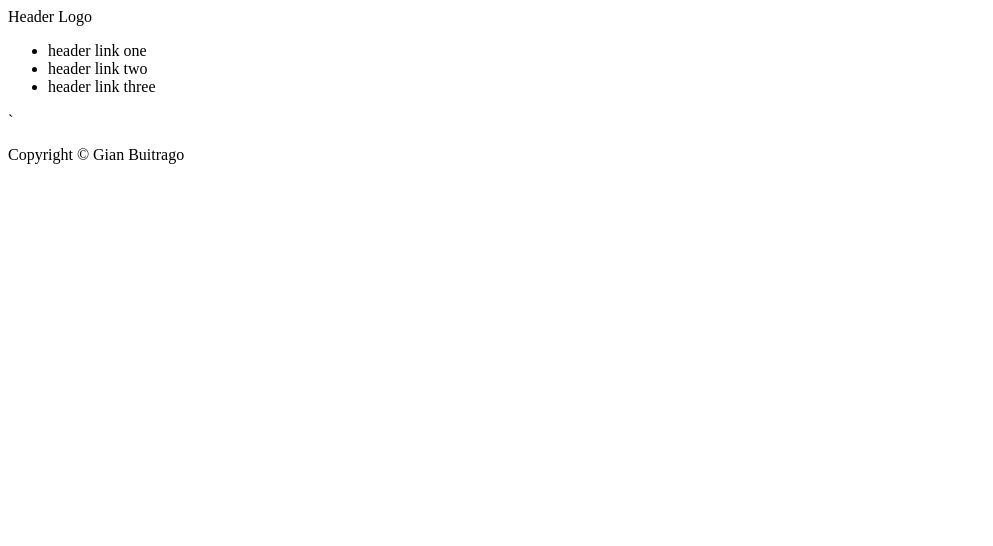
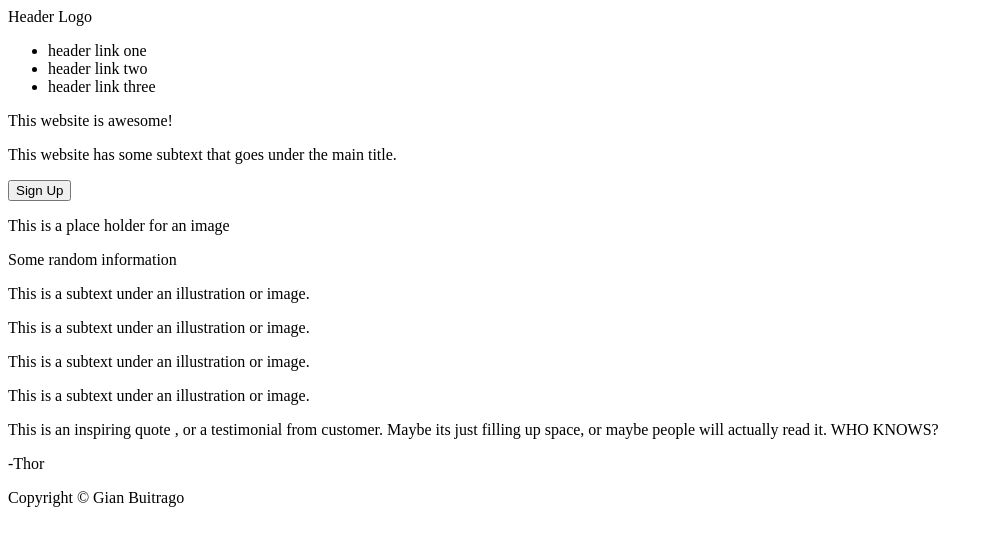
Before and after one commit to gbuitrago/Landing-Page, a plain HTML site: page index.html in a window 1280 px wide. Shown: the whole page, without its empty margins (0-993 px from the left). Drawn offline with Linux system fonts and the light colour scheme.

Commit message:
Add content container and all 3 section of content container

```diff
--- a/index.html
+++ b/index.html
@@ -17,8 +17,37 @@
                 <li><a id="header-link3">header link three</a></li>
             </ul>
         </div>
-
-    `
+        <div class="content-container">
+            <div class="introduction-container">
+                <div class="intro-info">
+                    <p class="title-bold">This website is awesome!</p>
+                    <p class="subtext" id="title">This website has some subtext that goes under the main title.</p>
+                    <button type="submit" class="sign-up" id="title">Sign Up</button>
+                </div>
+                <div class="intro-img">
+                    <p class="image">This is a place holder for an image</p>
+                </div>
+            </div>
+            <div class="random-info-container">
+                <div class="info-title-container">
+                    <p class="random-info-title">Some random information</p>
+                </div>
+                <div class="img-row-container">
+                    <p class="img"></p>
+                    <p class="subtext-img">This is a subtext under an illustration or image.</p>
+                    <p class="img"></p>
+                    <p class="subtext-img">This is a subtext under an illustration or image.</p>
+                    <p class="img"></p>
+                    <p class="subtext-img">This is a subtext under an illustration or image.</p>
+                    <p class="img"></p>
+                    <p class="subtext-img">This is a subtext under an illustration or image.</p>
+                </div>
+                <div class="quote">
+                    <p class="quote">This is an inspiring quote , or a testimonial from customer. Maybe its just filling up space, or maybe people will actually read it. WHO KNOWS? </p>
+                    <p class="author">-Thor</p>
+                </div>
+            </div>
+        </div>
 
         <div class="footer">
             <p class="copyright">Copyright © Gian Buitrago</p>
```
